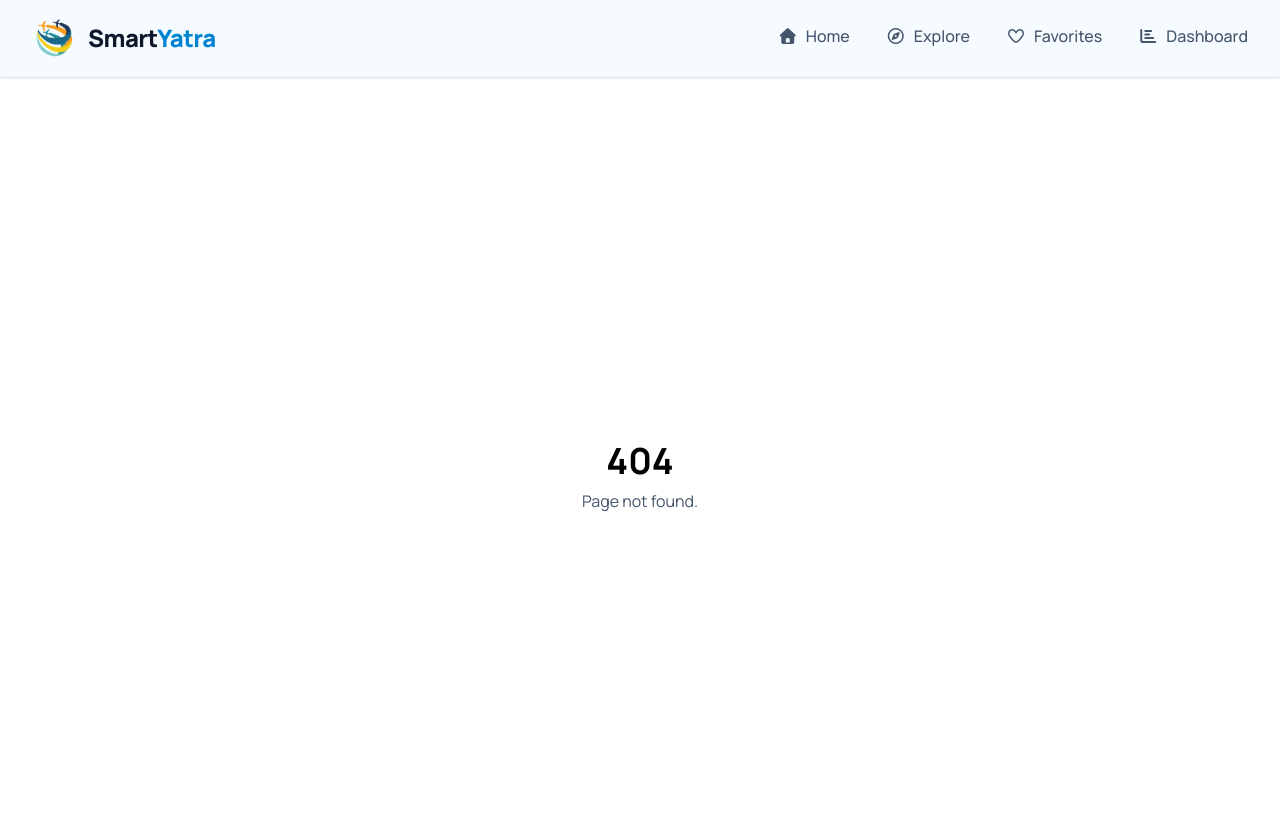
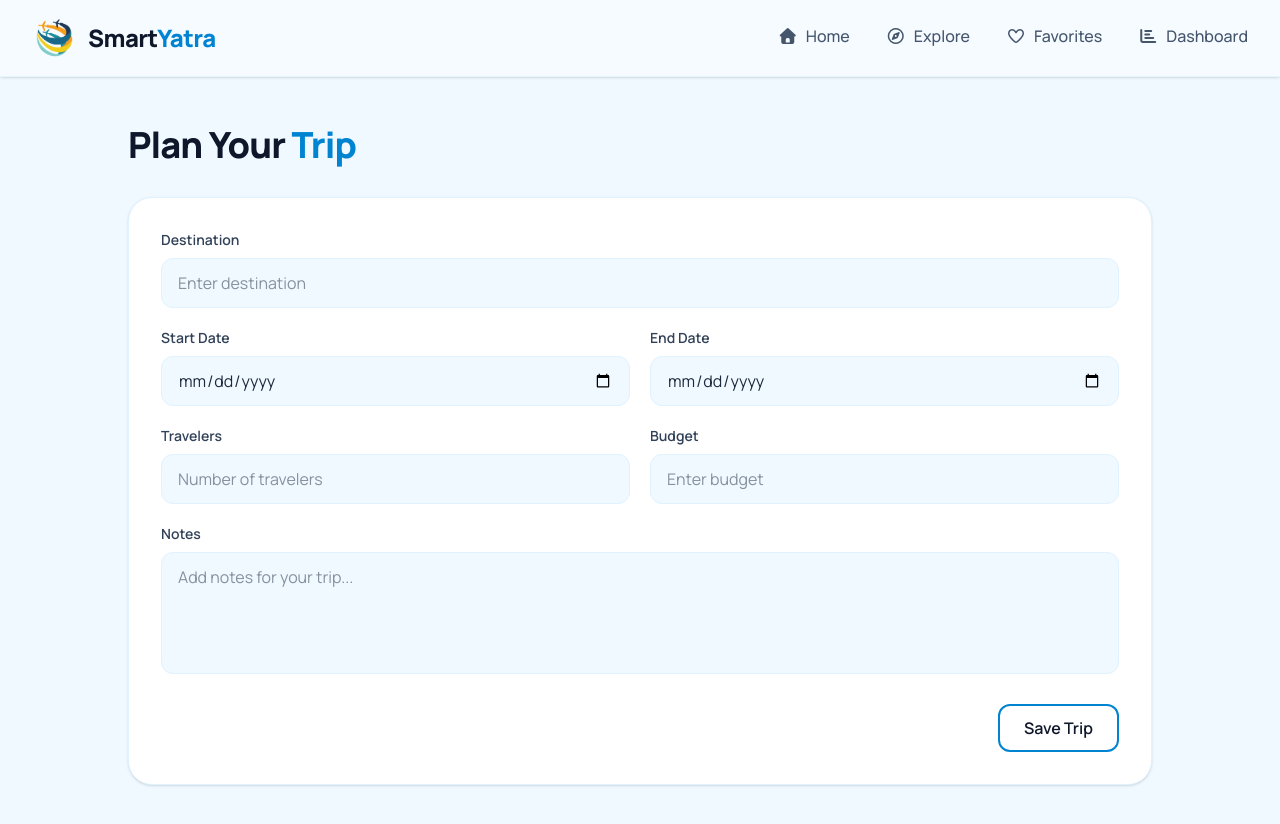
Before and after one commit to leosum1t/SmartTrip, a React (Vite) app: page /trip-planner in a window 1280 px wide. Before the commit this address had no page. Shown: the top 824 px of the page. Built offline with nearby package versions, Linux system fonts and the light colour scheme.

Commit message:
feat: save trips and add trip planner route

```diff
--- a/src/App.jsx
+++ b/src/App.jsx
@@ -6,6 +6,7 @@ import Favorites from "./pages/Favorites"
 import Dashboard from "./pages/Dashboard"
 import NotFound from "./pages/NotFound"
 import DestinationDetails from "./pages/DestinationDetails"
+import TripPlanner from "./pages/TripPlanner"
 
 function App() {
   return (
@@ -16,10 +17,11 @@ function App() {
         <Route path="/explore" element={<Explore />} />
         <Route path="/favorites" element={<Favorites />} />
         <Route path="/dashboard" element={<Dashboard />} />
+        <Route path="/destination/:id" element={<DestinationDetails />} />
+        <Route path="/trip-planner" element={<TripPlanner />} />
         <Route path="*" element={<NotFound />} />
-        <Route path="/destination/:id" element={<DestinationDetails />} />
       </Routes>
     </BrowserRouter>
   )
 }
-export default App ;
+export default App
--- a/src/pages/TripPlanner.jsx
+++ b/src/pages/TripPlanner.jsx
@@ -1,4 +1,5 @@
 import { useState } from "react"
+import { saveTrip } from "../utils/tripUtils"
 
 function TripPlanner() {
   const [destination, setDestination] = useState("")
@@ -8,35 +9,78 @@ function TripPlanner() {
   const [budget, setBudget] = useState("")
   const [notes, setNotes] = useState("")
   const [error, setError] = useState("")
+  const [message, setMessage] = useState("")
+
+  const showError = (text) => {
+    setError(text)
+    setTimeout(() => setError(""), 4000)
+  }
 
   const handleSubmit = (e) => {
     e.preventDefault()
     setError("")
+    setMessage("")
 
     if (!destination || !startDate || !endDate || !travelers) {
-      setError("Please fill in all required fields.")
+      showError("Please fill in all required fields.")
       return
     }
 
     if (new Date(endDate) < new Date(startDate)) {
-      setError("End date cannot be before start date.")
+      showError("End date cannot be before start date.")
       return
     }
 
     if (Number(travelers) < 1) {
-      setError("Travelers must be at least 1.")
+      showError("Travelers must be at least 1.")
       return
     }
 
     if (budget && Number(budget) < 0) {
-      setError("Budget cannot be negative.")
+      showError("Budget cannot be negative.")
       return
     }
+
+    const trip = {
+      id: Date.now(),
+      destination,
+      startDate,
+      endDate,
+      travelers: Number(travelers),
+      budget: budget ? Number(budget) : 0,
+      notes,
+    }
+
+    saveTrip(trip)
+
+    setMessage("Trip saved successfully")
+    setDestination("")
+    setStartDate("")
+    setEndDate("")
+    setTravelers("")
+    setBudget("")
+    setNotes("")
+
+    setTimeout(() => setMessage(""), 4000)
   }
 
   return (
     <main className="min-h-screen bg-sky-50 px-5 py-12">
       <div className="mx-auto max-w-5xl">
+
+        {message && (
+          <div className="fixed right-6 top-24 z-[1100] rounded-xl border border-green-100 bg-white px-5 py-3 text-sm font-semibold text-slate-800 shadow-lg">
+            <i className="fa-solid fa-circle-check mr-2 text-green-500"></i>
+            {message}
+          </div>
+        )}
+
+        {error && (
+          <div className="fixed right-6 top-24 z-[1100] rounded-xl border border-red-100 bg-white px-5 py-3 text-sm font-semibold text-slate-800 shadow-lg">
+            <i className="fa-solid fa-circle-exclamation mr-2 text-red-500"></i>
+            {error}
+          </div>
+        )}
 
         <div className="mb-8">
           <h1 className="text-3xl font-extrabold tracking-tight text-slate-900 md:text-4xl">
@@ -87,8 +131,6 @@ function TripPlanner() {
 
             </div>
 
-            {error && <p className="mt-4 text-sm text-red-400">{error}</p>}
-
             <div className="mt-6 flex justify-end">
               <button type="submit"
                 className="cursor-pointer rounded-xl border-2 border-sky-600 bg-transparent px-6 py-2.5 font-semibold text-slate-900 transition duration-200 hover:bg-sky-600 hover:text-white">
```
